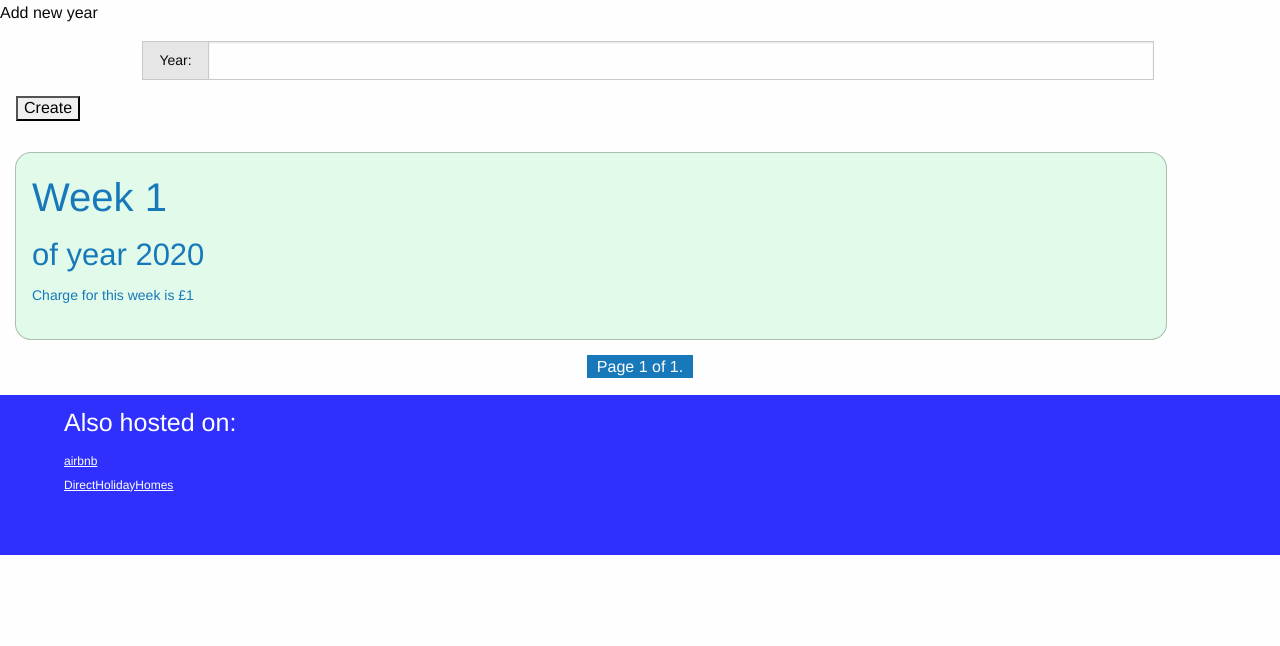
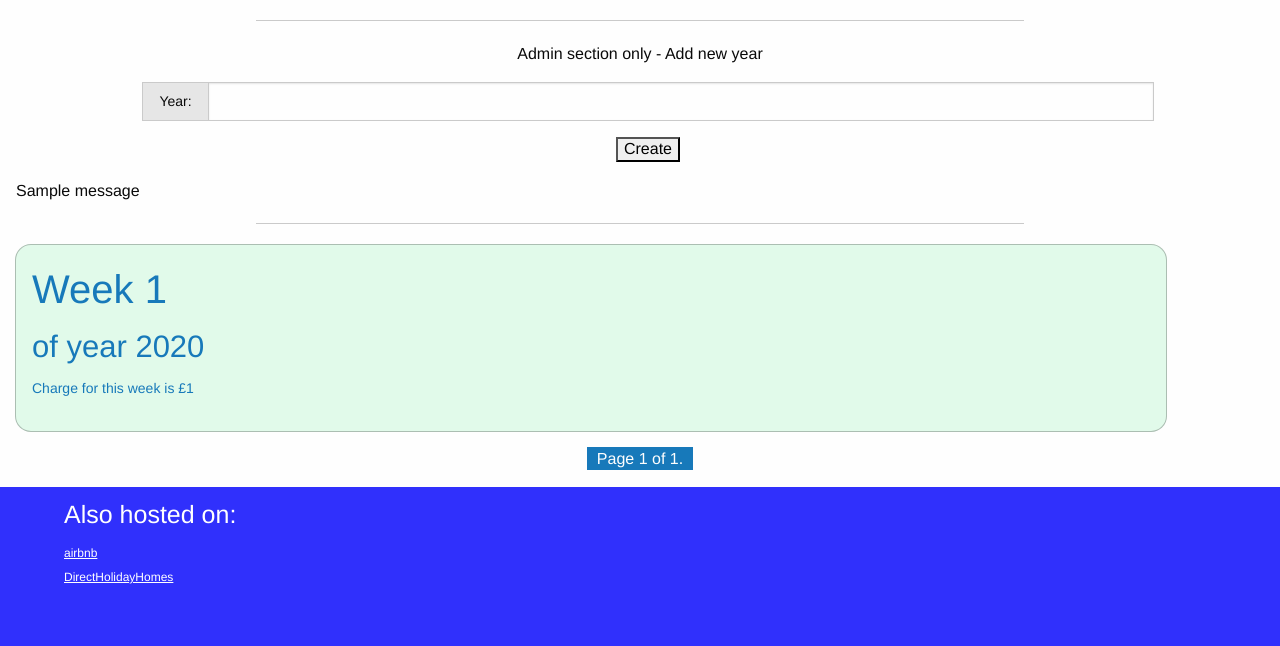
Before and after one commit to FluffyBullet/BensRental, a Django app: page /availability/ in a window 1280 px wide. Shown: the part 109-755 px from the top of the page. Run offline with Django 3.2, Linux system fonts and the light colour scheme; a user stored in the database is signed in; tables that the repository leaves empty hold one stand-in row (values such as "Sample post"); one stand-in notice (Sample message) is shown; some libraries are stand-ins or nearby versions.

Commit message:
working function to make new booking year

```diff
--- a/ben_ken/views.py
+++ b/ben_ken/views.py
@@ -23,23 +23,30 @@ class Availability(generic.ListView):
     paginate_by = 8
     queryset = Booking.objects.order_by('booking_reference')
 
-    def add_booking(request):
-        year = request.POST["year"]
+    def post(self, request, *args,**kwargs):
+        new_year = request.POST["new_year"]
         new = Booking.objects.all()
-        n = 0
-        if n <= 52:
-            new = Booking(
-                year_booking = year,
-                week_booking = n,
-                booking_reference = str(year) + str(n),
-                number_of_o18 = 0,
-                number_of_u18 = 0,
-                number_of_pets = 0,
-                if_available = True,
-                charge = 185,
-                )
-        new.save()
-
+        n = 1
+        if new_year != Booking.year_booking:
+            while n <= 53:
+                new = Booking(
+                    year_booking = new_year,
+                    week_booking = n,
+                    booking_reference = str(new_year) + str("{:02d}".format(n)),
+                    number_of_o18 = 0,
+                    number_of_u18 = 0,
+                    number_of_pets = 0,
+                    if_available = "True",
+                    charge = 185,
+                    )
+                new.save()
+                n = n+1;
+            messages.success = "Booking for " + new_year + "has been added!"
+            return redirect('/availability', messages)
+        elif new_year == 0:
+            raise ValueError;
+        else:
+            raise ImportError;
 
 class Make_booking(generic.ListView):
     model = Booking
@@ -105,3 +112,9 @@ class my_visits(generic.ListView):
 
     def post(self, request):
         stay = Booking.booking_reference
+        user= request.user.username
+        queryset = Booking.objects.all().values()
+        return render(request, 'my_visits.html',{
+            "user":user,
+            "visit":queryset,
+        })
--- a/static/templates/availability.html
+++ b/static/templates/availability.html
@@ -1,31 +1,37 @@
 {% extends 'base.html' %}
 
 {% block content %}
-
+{% load static %}
 <div>
     {% if user.is_staff %}
+    <hr>
     <ul class="vertical menu accordion-menu" data-accordion-menu>
         <li href="#">
-            <p>Add new year</p>
+            <p class="text-center">Admin section only - Add new year</p>
             <ul class="menu vertical nested">
-                <form action="{% url 'visits'%}" method="POST" enctype="multipart/form-data">
+                <form action="{% url 'check_avail'%}" method="POST" enctype="multipart/form-data">
+                    {% csrf_token %}
                     <div class="booking_form">
                         <div class="input-group">
-                            <label for="add_year" name="add_year" class="input-group-label">
+                            <label for="new_year" class="input-group-label">
                                 Year:
                             </label>
-                            <input type="number" min="2020" max="2100" pattern="[0-9]{4}"/>
+                            <input type="number" name="new_year" id="new_year" min="2020" max="2100" pattern="[0-9]{4}"/>
                         </div>
-                    </div>
-                    <div class="boooking_form">
-                        <div class="input-group center">
-                            <input type="submit" value="Create"/>
+                        <div class="boooking_form text-center">
+                            <div class="input-group align-center">
+                                <input type="submit" value="Create"/>
+                            </div>
                         </div>
                     </div>
                 </form>
+                {% for message in messages %}
+                {{ message }}
+                {% endfor %}
             </ul>
         </li>
     </ul>
+    <hr>
     {% endif %}
     {% if messages == messages.success %}
     <div class="messages">
@@ -37,8 +43,8 @@
         {% if week.if_available == True %}
             <div class="avail_check callout success">
                 <a href="{% url 'make_booking' %}">
-                <h2>Week <span class="available_week">{{ week.week_booking }}</span></h2>
-                <h3>of year <span class="available_year">{{ week.year_booking }}</span></h3>
+                <h2>Week <span id="available_week">{{ week.week_booking }}</span></h2>
+                <h3>of year <span id="available_year">{{ week.year_booking }}</span></h3>
                 <p>Charge for this week is £{{ week.charge }}</p>
                 </a>
             </div>
@@ -68,4 +74,5 @@
         {% endif %}
     </span>
 </div>
+
 {% endblock %}
```
